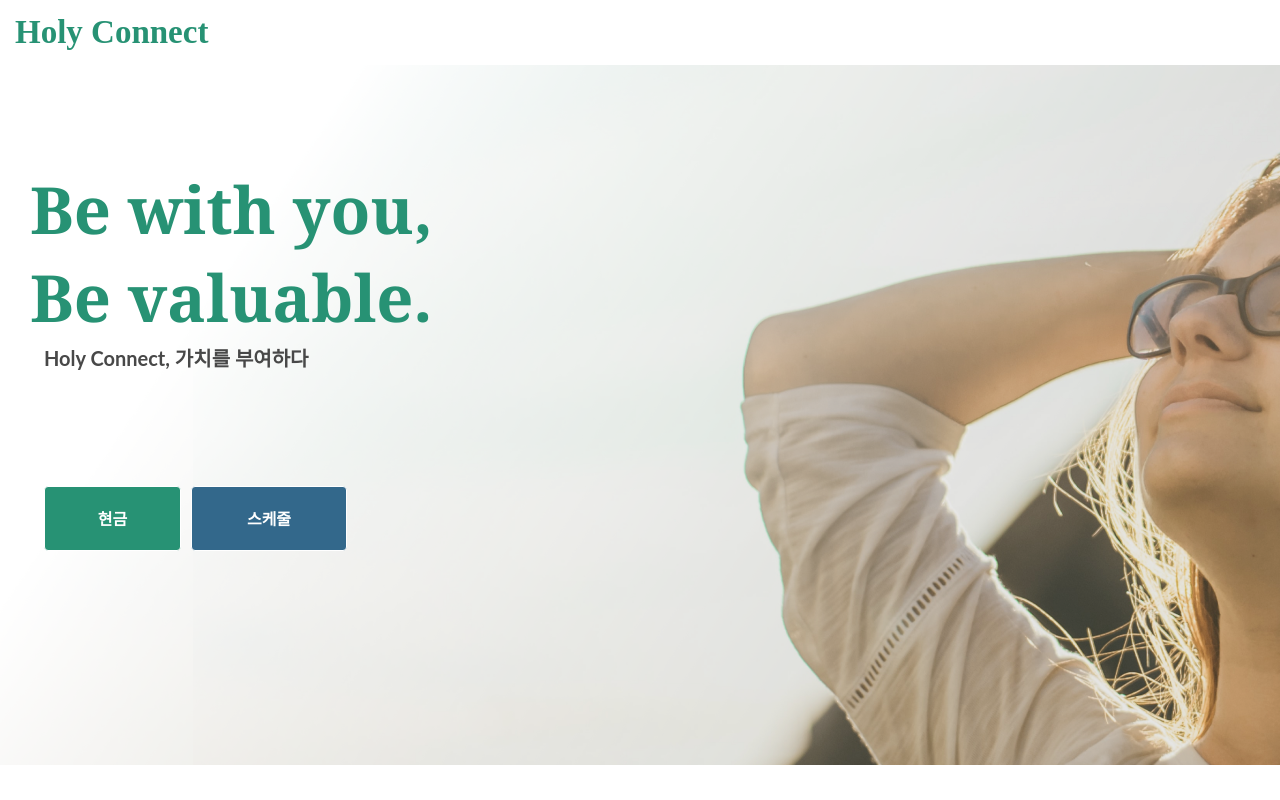
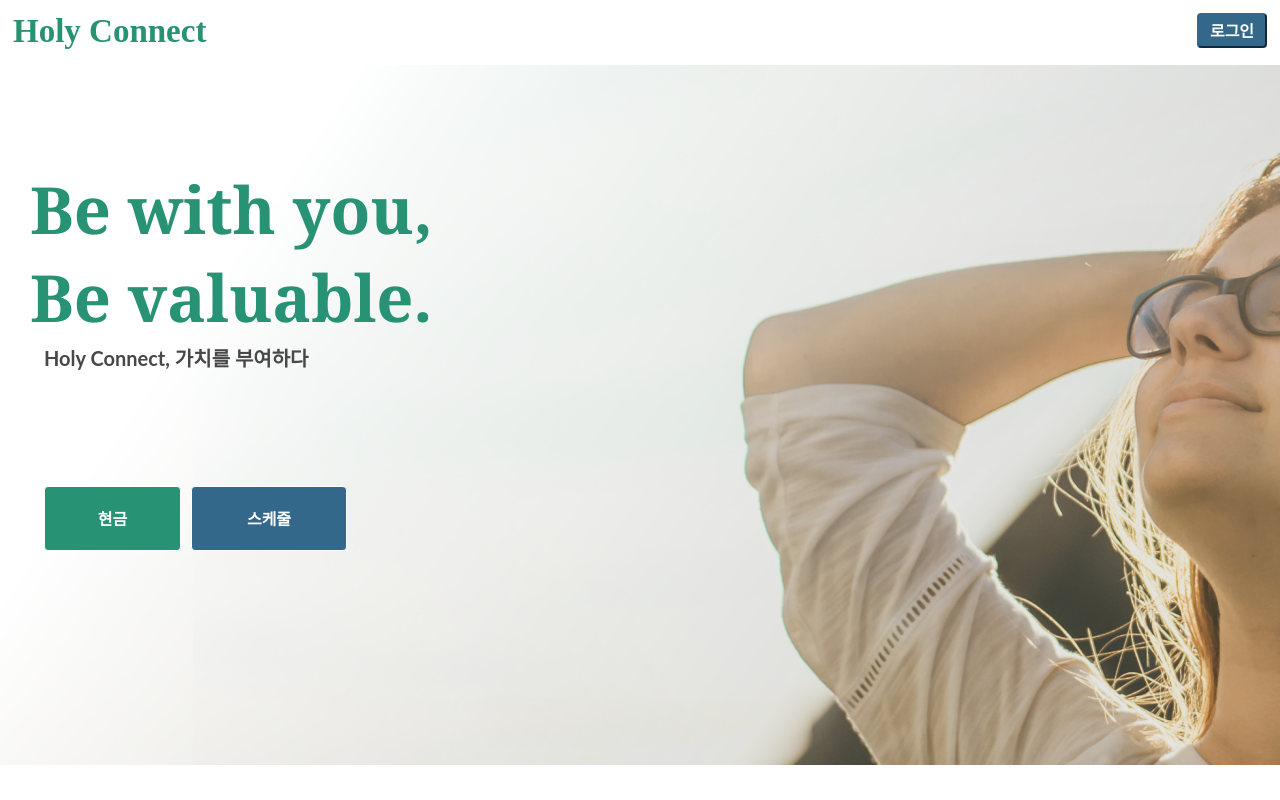
Before and after one commit to ayoung0073/Fintech-HolyConnect, a React (Create React App) app: page / in a window 1280 px wide. Built offline with nearby package versions, Linux system fonts and the light colour scheme.

Commit message:
Add : 로그인 버튼 추가

```diff
--- a/src/css/MainPage.css
+++ b/src/css/MainPage.css
@@ -1,6 +1,7 @@
-.nav {
+nav {
     height: 65px;
     flex-grow: 0;
+    padding: 13px;
     /* padding: 13px 1367px 13px 20px; */
     background-color: #ffffff;
 }
@@ -8,8 +9,6 @@
 .title {
     /* width: 533px; */
     /* height: 45.5px; */
-    margin-left: 15px;
-    margin-top: 14px;
     font-family: RedHatText;
     font-size: 33px;
     font-weight: bold;
@@ -21,9 +20,17 @@
     color: #279274;
 }
 
-/* .bg {
-    height: 1000px;
-} */
+.login-btn {
+    float: right;
+    background-color: #33688b;
+    color: #ffffff;
+    border-radius: 4px;
+    border-color: #33688b;
+    height: 35px;
+    width: 70px;
+    font-weight: 600;
+}
+
 
 .bg {
     background-image: url('../images/MainPicture.png');
--- a/src/pages/MainPage.js
+++ b/src/pages/MainPage.js
@@ -7,12 +7,10 @@ import MainImage from '../images/MainPicture.png';
 function MainPage(props) {
     return (
       <div>
-        <style>
-
-        </style>
-        <div className="nav">
+        <nav>
             <span className="title">Holy Connect</span>
-        </div>
+            <button className="login-btn">로그인</button>
+        </nav>
         {/* <img src={MainImage} height="1000px" alt="MainImage" class="MainImage"> */}
         <div className="bg">
             <div className="mainBody">
```
